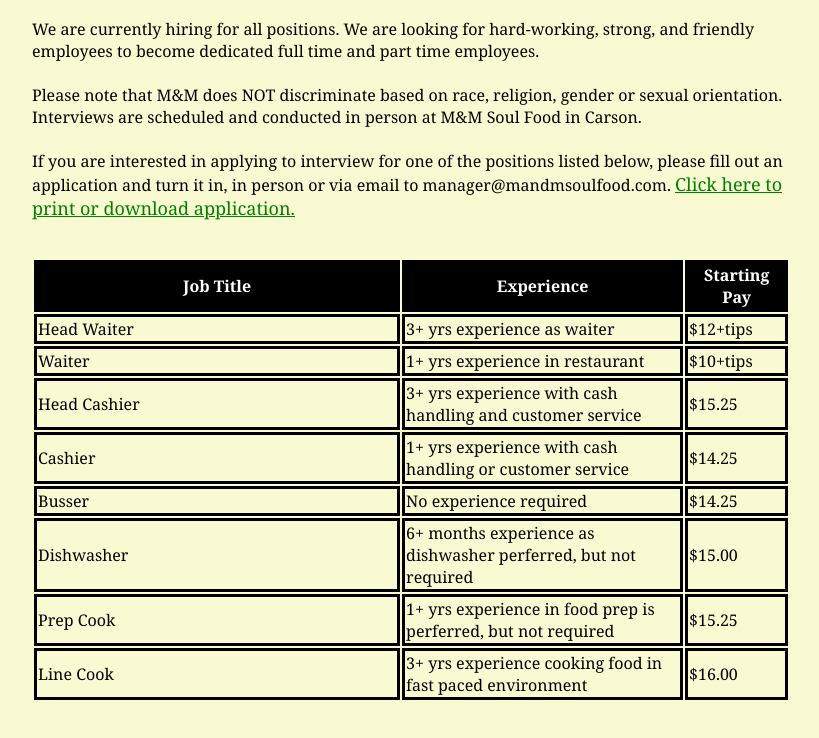
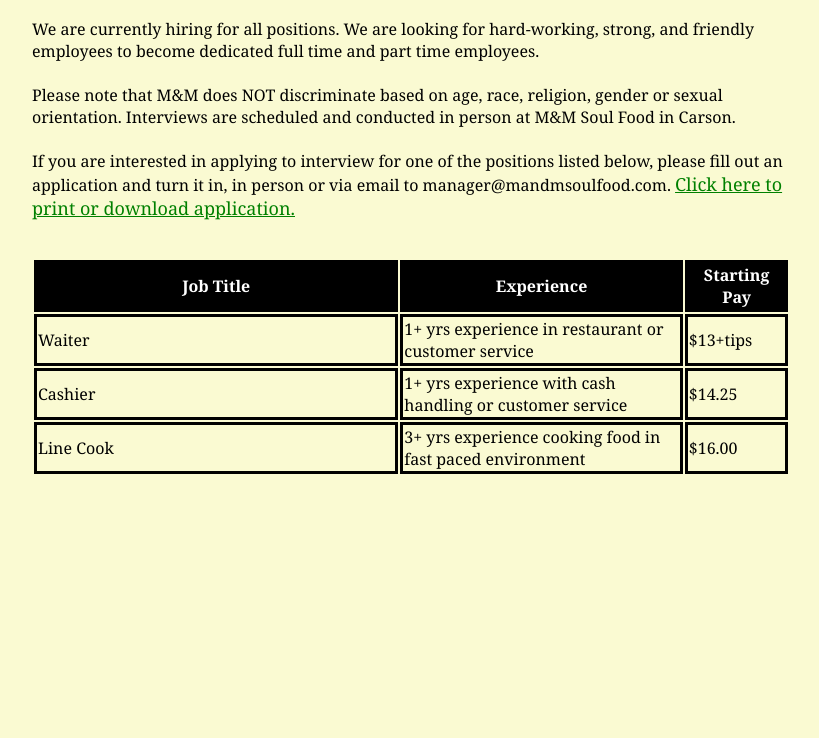
Before and after one commit to willcov3/MandMSoulFood.github.io, a website: page employmentOppurtunities.html in a window 1280 px wide. Shown: the part 500-1238 px from the top of the page, without its empty margins (326-1145 px from the left). After the commit the page ends 1061 px from the top, so only its background shows below. Drawn offline with Linux system fonts and the light colour scheme.

Commit message:
Add files via upload

```diff
--- a/employmentOppurtunities.html
+++ b/employmentOppurtunities.html
@@ -36,7 +36,7 @@
                         <li><a href="aboutUs.html">About Us</a></li>
                         <li><a href="menu.html">Menu</a></li>
                         <li><a href="orderOnline.html">Order Online</a></li>
-            <li><a href="contactUs.html">Contact Us</a></li>
+                        <!--<li><a href="contactUs.html">Contact Us</a></li>-->
                     </ul>
     </div>
 
@@ -59,7 +59,7 @@
 
         <p>
             We are currently hiring for all positions. We are looking for hard-working, strong, and friendly employees to become dedicated full time and part time employees.
-            <br /><br />Please note that M&amp;M does NOT discriminate based on race, religion, gender or sexual orientation. Interviews are scheduled and conducted in person at M&amp;M Soul Food in Carson.
+            <br /><br />Please note that M&amp;M does NOT discriminate based on age, race, religion, gender or sexual orientation. Interviews are scheduled and conducted in person at M&amp;M Soul Food in Carson.
             <br><br>If you are interested in applying to interview for one of the positions listed below, please fill out an application and turn it in, in person or via email to <a>manager@mandmsoulfood.com</a>.
             <a style="color:green; font-size:large;" href="application.docx" target="_blank">Click here to print or download application.</a><br /><br />
         <table>
@@ -68,40 +68,16 @@
                 <th style="width:300px">Experience</th>
                 <th style="width:100px">Starting Pay</th>
             </tr>
-            <tr>
-                <td>Head Waiter</td>
-                <td>3+ yrs experience as waiter</td>
-                <td>$12+tips</td>
-            </tr>
+
             <tr>
                 <td>Waiter</td>
-                <td>1+ yrs experience in restaurant</td>
-                <td>$10+tips</td>
-            </tr>
-            <tr>
-                <td>Head Cashier</td>
-                <td>3+ yrs experience with cash handling and customer service</td>
-                <td>$15.25</td>
+                <td>1+ yrs experience in restaurant or customer service</td>
+                <td>$13+tips</td>
             </tr>
             <tr>
                 <td>Cashier</td>
                 <td>1+ yrs experience with cash handling or customer service</td>
                 <td>$14.25</td>
-            </tr>
-            <tr>
-                <td>Busser</td>
-                <td>No experience required</td>
-                <td>$14.25</td>
-            </tr>
-            <tr>
-                <td>Dishwasher</td>
-                <td>6+ months experience as dishwasher perferred, but not required</td>
-                <td>$15.00</td>
-            </tr>
-            <tr>
-                <td>Prep Cook</td>
-                <td>1+ yrs experience in food prep is perferred, but not required</td>
-                <td>$15.25</td>
             </tr>
             <tr>
                 <td>Line Cook</td>
```
Also changed, not shown: aboutUs.html (+1 -1 lines), employeePortal.html (+1 -1 lines), index.html (+6 -7 lines), menu.html (+5 -3 lines), orderOnline.html (+4 -6 lines), issues.JPG (added). Lines whose indentation alone changed are shown as unchanged.
